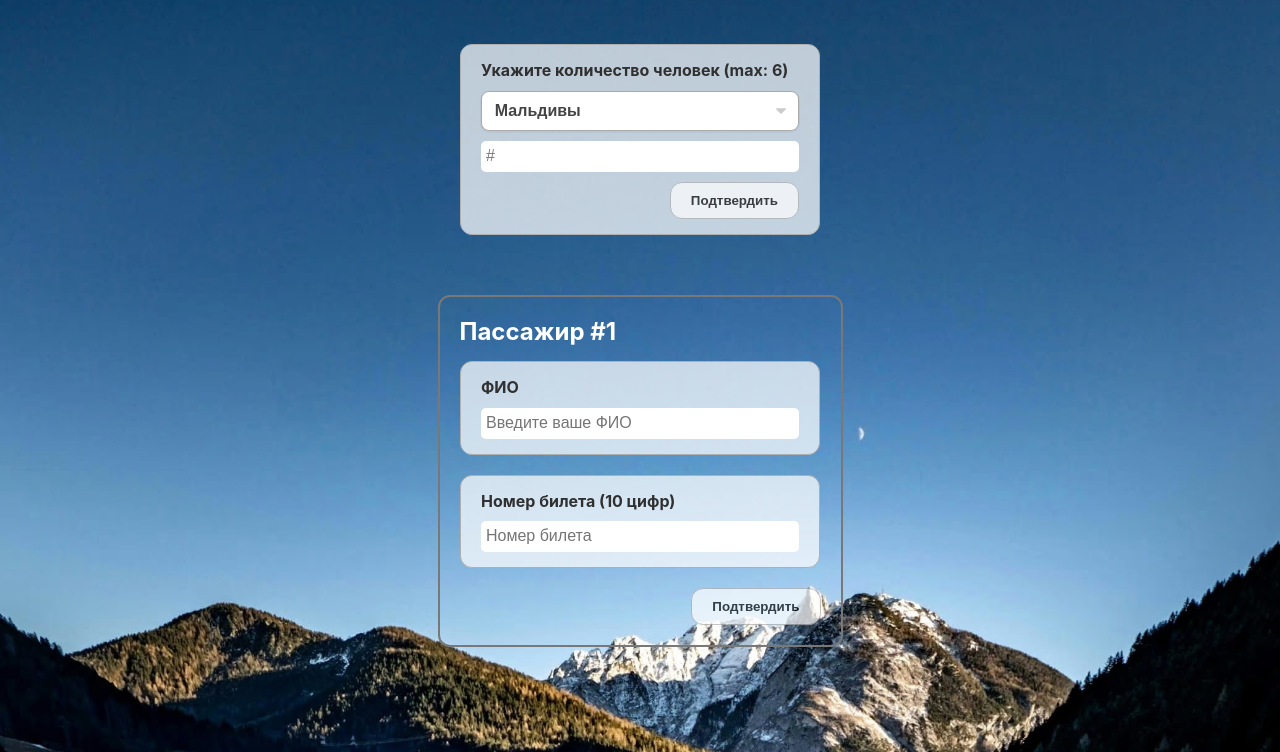
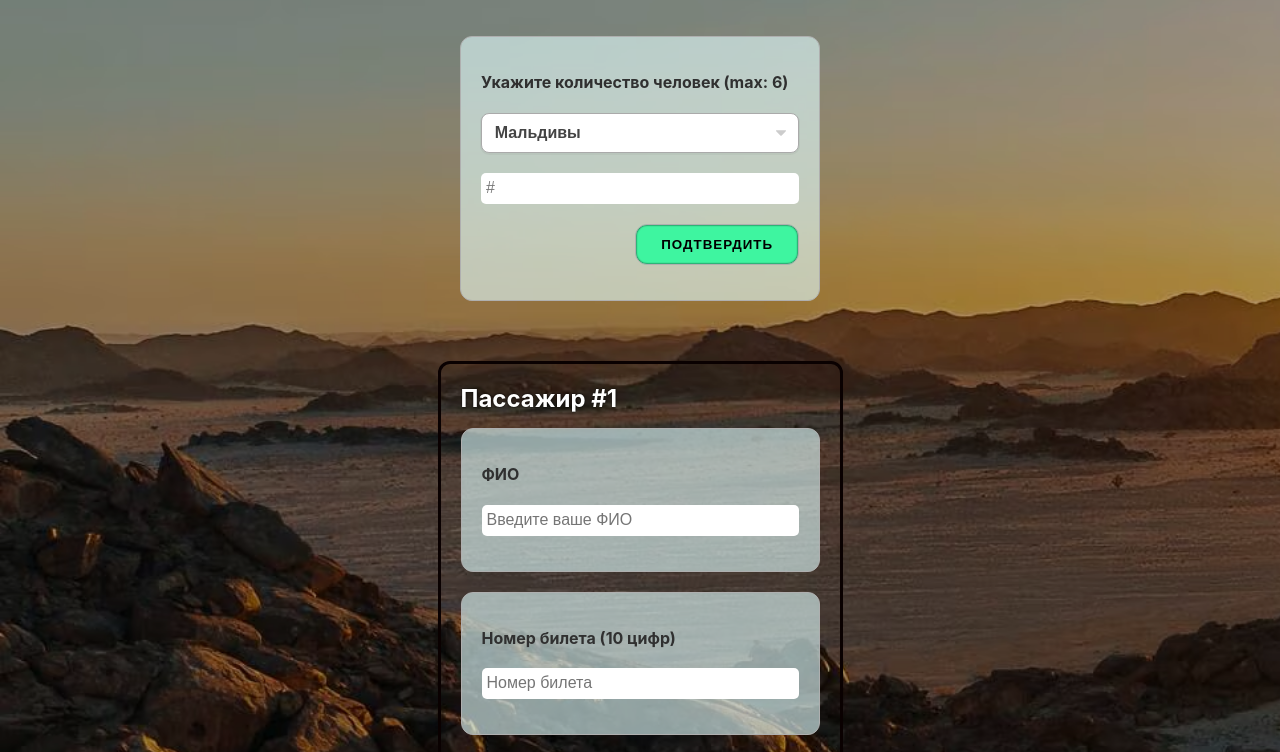
Before and after one commit to tracer566/avia, a plain HTML site: page template.html in a window 1280 px wide. Shown: the part 103-855 px from the top of the page. Drawn offline with Linux system fonts and the light colour scheme.

Commit message:
Изменил дизайн и сделал смены фона под тур

```diff
--- a/script/index.js
+++ b/script/index.js
@@ -2,6 +2,7 @@ import start from './modules/start.js';
 import getFormsPerson from './modules/formsPerson.js';
 import readyPlane from './modules/readyPlane.js';
 import getData from './service/getTour.js';
+import changeTourBg from './modules/changeBg.js'
 
 // убрать
 const test = () => {
@@ -36,9 +37,12 @@ const init = async (selectorApp, title) => {
     const tourData = data.find((tour) => tour.id === firstForm.tour.value);
     h1.textContent = `${tourData.tour}`;
 
+    // смена фона под тур
+    changeTourBg(tourData);
+
 
     // вызываю самолет
-    readyPlane(forms, main, tourData,h1);
+    readyPlane(forms, main, tourData, h1);
 
   });
 
--- a/script/modules/airplane.js
+++ b/script/modules/airplane.js
@@ -137,13 +137,14 @@ const airplane = (main, data, tourData, h1) => {
 
   // const scheme = ['exit', 11, 'exit', 1, 'exit', 17, 'exit'];
   const scheme = tourData.scheme;
-  console.log('tourData.scheme', tourData.scheme);
+  console.log('tourData from airplane: ', tourData);
+  console.log('tourData.scheme from airplane', tourData.scheme);
 
   // choisesForm === choisesSeat
   const choisesForm = createAirplane(title, scheme);
 
   // проверяет сколько мест можно забронировать
-  checkSeat(choisesForm, data, h1);
+  checkSeat(choisesForm, data, h1, tourData.id);
 
   main.append(choisesForm);
 };
--- a/style/index.css
+++ b/style/index.css
@@ -10,17 +10,31 @@ html {
 
 body {
   min-height: 100vh;
-  background-image: url('../img/wall.jpg');
-  background-image: -webkit-image-set(url('../img/wall.avif') 1x,
-      url('../img/wall.webp') 1x,
-      url('../img/wall.jpg') 1x);
-  background-image: image-set(url('../img/wall.avif') 1x,
-      url('../img/wall.webp') 1x,
-      url('../img/wall.jpg') 1x);
+  background-image: url('../img/main.jpg');
+  background-image: -webkit-image-set(url('../img/main.avif') 1x,
+      url('../img/main.webp') 1x,
+      url('../img/main.jpg') 1x);
+  background-image: image-set(url('../img/main.avif') 1x,
+      url('../img/main.webp') 1x,
+      url('../img/main.jpg') 1x);
   background-repeat: no-repeat;
   color: #fff;
   background-size: cover;
   font-family: -apple-system, BlinkMacSystemFont, 'Segoe UI', Roboto, Oxygen, Ubuntu, Cantarell, 'Open Sans', 'Helvetica Neue', sans-serif;
+  position: relative;
+  margin: 0;
+  padding: 0;
+}
+
+body::before {
+  content: '';
+  display: block;
+  width: 100%;
+  height: 100%;
+  background-color: rgba(0, 0, 0, 0.3);
+  position: absolute;
+  z-index: -1;
+
 }
 
 h1,
@@ -58,6 +72,7 @@ input:invalid:focus {
   text-align: center;
   margin-bottom: 30px;
   padding-top: 40px;
+  text-shadow: 0px 0px 2px #000;
 }
 
 .choises-seat {
@@ -372,6 +387,7 @@ ol {
 
 .person__title {
   margin-bottom: 15px;
+  text-shadow: 0px 0px 2px #000;
 }
 
 
@@ -379,15 +395,15 @@ ol {
   width: 360px;
   max-width: 100%;
   margin: 0 auto;
-  background-color: rgba(255, 255, 255, .72);
+  background-color: rgba(224, 252, 252, 0.62);
   border: 1px solid #afafaf;
-  padding: 15px 20px;
+  padding: 35px 20px;
   border-radius: 12px;
   color: #afafaf;
   display: flex;
   flex-direction: column;
   justify-content: space-between;
-  gap: 10px;
+  gap: 20px;
 }
 
 .field:not(:last-child) {
@@ -454,7 +470,7 @@ ol {
 }
 
 .person {
-  border: 2px solid #787878;
+  border: 3px solid #0a0101;
   padding: 20px;
 
 }
@@ -478,19 +494,22 @@ ol {
 }
 
 .btn-confirm {
-  background-color: #fff;
-  opacity: 0.7;
+  background-color: #3ef5a0;
+  text-transform: uppercase;
+  letter-spacing: 1px;
   font-weight: 700;
   border: none;
-  padding: 10px 20px;
+  padding: 12px 25px;
   align-self: flex-end;
   border: 1px solid #afafaf;
   border-radius: 12px;
   cursor: pointer;
+  transition: background-color .3s ease;
+  box-shadow: 0px 0px 2px inset #000
 }
 
 .btn-confirm:hover:not(:disabled) {
-  opacity: 0.9;
+  background-color: #06f119;
 }
 
 .btn-confirm:disabled {
```
Also changed, not shown: script/modules/changeBg.js (added, +26 -0 lines), script/modules/checkSeat.js (+4 -4 lines), script/service/storage.js (added, +29 -0 lines), img/main.avif (renamed from img/bg/main.avif), img/main.jpg (renamed from img/bg/main.jpg), img/main.webp (renamed from img/bg/main.webp), img/wall.avif (deleted), img/wall.jpg (deleted), img/wall.webp (deleted).
